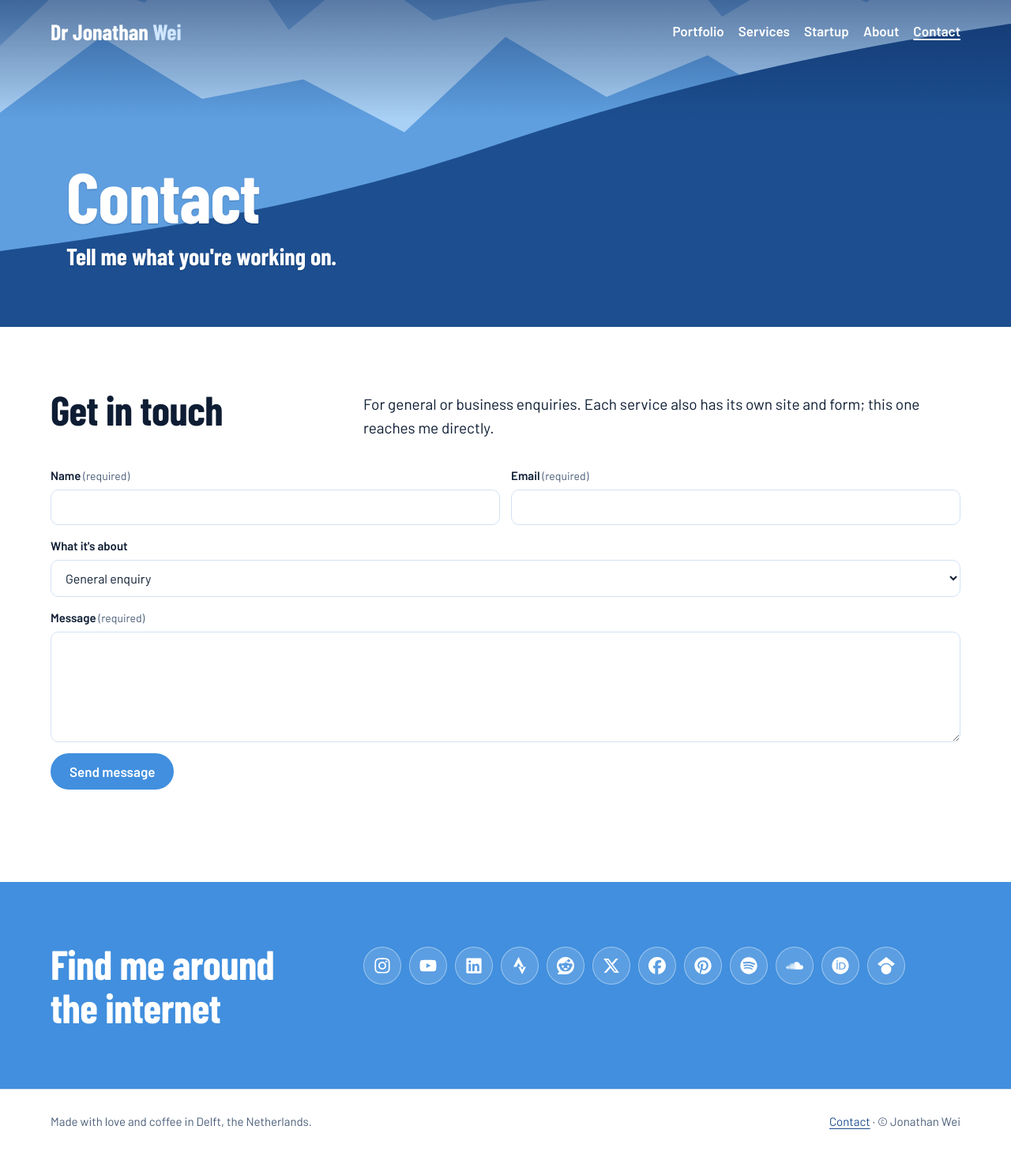
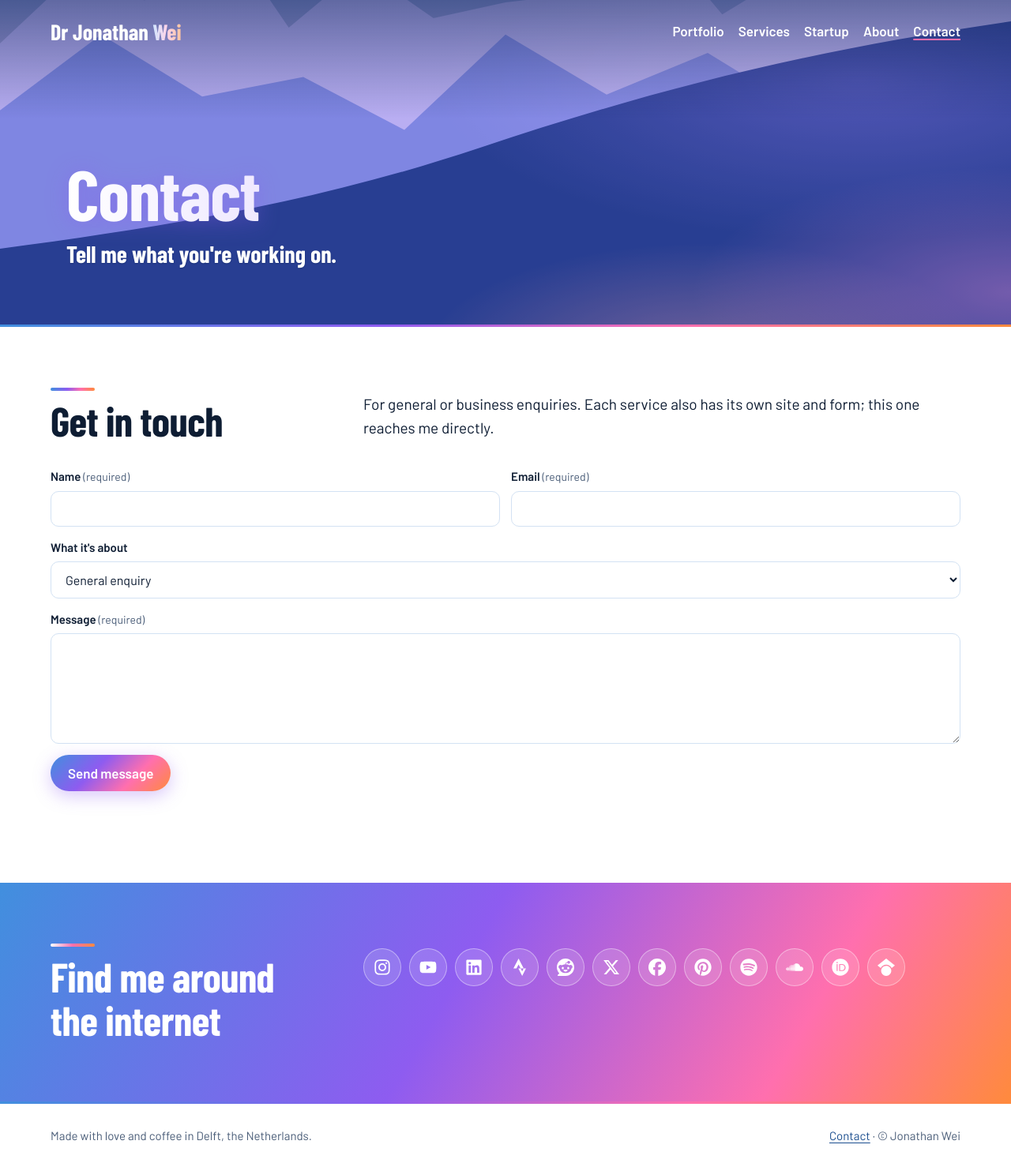
Before and after one commit to samuraijon/samuraijon.com, a Jekyll site: the page built from contact.html, in a window 1280 px wide. Shown: the whole page at 79% size. Built offline with Jekyll 4.4.1, drawn with Linux system fonts in a browser that asks for light colours; some web fonts are replaced.

Commit message:
Apply the shared glow brand gradient across the site
Co-Authored-By: Claude Opus 5.5 <noreply@anthropic.com>
Claude-Session: https://claude.ai/code/session_016f1RovkkLW8eVcwVSupNJd

```diff
--- a/_layouts/default.html
+++ b/_layouts/default.html
@@ -8,6 +8,7 @@
 <link rel="preconnect" href="https://fonts.googleapis.com">
 <link rel="preconnect" href="https://fonts.gstatic.com" crossorigin>
 <link href="https://fonts.googleapis.com/css2?family=Barlow+Condensed:wght@500;700;800&family=Barlow:ital,wght@0,400;0,500;0,600;1,400&display=swap" rel="stylesheet">
+<link rel="stylesheet" href="{{ "/shared/brand/glow.css" | relative_url }}">
 <link rel="stylesheet" href="style.css">
 </head>
 <body data-page="{{ page.page_key }}">
--- /dev/null
+++ b/shared/brand/glow.css
@@ -0,0 +1,53 @@
+/* ==========================================================================
+   Glow: the shared signature gradient for all samuraijon brands
+   Shared resources · brand/glow.css · version 2026-11-19
+   Blue → purple → pink → orange. Works in dark and light themes.
+   Use it as-is; do not copy the values into a site by hand.
+   ========================================================================== */
+
+:root{
+  --glow-blue:#418FDE;    /* PMS 279 C */
+  --glow-purple:#8e5cf0;  /* ≈ PMS 2665 C */
+  --glow-pink:#ff6fae;    /* ≈ PMS 211 C */
+  --glow-orange:#FF8A3D;  /* ≈ PMS 1575 C */
+  --glow:linear-gradient(90deg,var(--glow-blue),var(--glow-purple) 38%,var(--glow-pink) 68%,var(--glow-orange));
+  --glow-d:linear-gradient(135deg,var(--glow-blue),var(--glow-purple) 38%,var(--glow-pink) 68%,var(--glow-orange));
+  --glow-warm:linear-gradient(135deg,var(--glow-pink),var(--glow-orange));
+  --glow-cool:linear-gradient(135deg,var(--glow-blue),var(--glow-purple));
+  --glow-frame:var(--glow-purple);
+  --glow-text:linear-gradient(90deg,#7db5f0,#8e5cf0 40%,#ff6fae 70%,#FF8A3D);
+  --glow-haze:.30;
+}
+:root[data-theme=light]{
+  --glow-text:linear-gradient(90deg,#2463ad,#7c4ddb 40%,#e0457f 70%,#e8692a);
+  --glow-haze:.16;
+}
+@media (prefers-color-scheme:light){
+  :root:not([data-theme]){
+    --glow-text:linear-gradient(90deg,#2463ad,#7c4ddb 40%,#e0457f 70%,#e8692a);
+    --glow-haze:.16;
+  }
+}
+.glow-text{background:var(--glow-text);-webkit-background-clip:text;background-clip:text;color:transparent;font-style:normal}
+.glow-line{height:2px;border:0;background:var(--glow);margin:0}
+.glow-top{position:relative}
+.glow-top::after{content:"";position:absolute;left:0;right:0;bottom:-1px;height:2px;background:var(--glow);pointer-events:none}
+.glow-border-top{border-top:3px solid transparent;border-image:var(--glow) 1}
+.glow-hero{background:
+  radial-gradient(50% 70% at 75% 35%,rgb(65 143 222/var(--glow-haze)),transparent 70%),
+  radial-gradient(35% 50% at 92% 75%,rgb(142 92 240/calc(var(--glow-haze)*.7)),transparent 70%),
+  radial-gradient(35% 45% at 60% 100%,rgb(255 111 174/calc(var(--glow-haze)*.5)),transparent 70%),
+  radial-gradient(30% 40% at 100% 100%,rgb(255 138 61/calc(var(--glow-haze)*.5)),transparent 70%)}
+.glow-cta{background:
+  radial-gradient(45% 100% at 20% 100%,rgb(65 143 222/var(--glow-haze)),transparent 70%),
+  radial-gradient(45% 100% at 45% 100%,rgb(142 92 240/calc(var(--glow-haze)*.8)),transparent 70%),
+  radial-gradient(45% 100% at 70% 100%,rgb(255 111 174/calc(var(--glow-haze)*.7)),transparent 70%),
+  radial-gradient(45% 100% at 95% 100%,rgb(255 138 61/calc(var(--glow-haze)*.8)),transparent 70%)}
+.glow-btn{background:var(--glow-warm);color:#0a0d14;border:0}
+.glow-badge{background:var(--glow-d);color:#fff}
+.glow-bar{background:var(--glow);border-radius:2px}
+.glow-card{border:1.5px solid color-mix(in srgb,currentColor 14%,transparent);transition:border-color .15s,transform .15s}
+.glow-card:hover{border-color:var(--glow-frame)}
+.glow-label{display:inline-flex;align-items:center;gap:8px}
+.glow-label::before{content:"";width:18px;height:3px;border-radius:2px;background:var(--glow)}
+@media (prefers-reduced-motion:reduce){.glow-card{transition:none}}
--- a/site.js
+++ b/site.js
@@ -13,9 +13,9 @@ let uid=0;
 const rnd=seed=>{let s=seed;return()=>(s=s*16807%2147483647)/2147483647};
 const ridge=(r,base,amp,n)=>{let d=`M0 900 L0 ${base}`;for(let i=0;i<=n;i++){const x=i*1600/n,y=base-amp*(.35+.65*r())*(i%2?1:.55);d+=` L${x.toFixed(0)} ${y.toFixed(0)}`}return d+' L1600 900 Z'};
 const pal={
- day:{a:"#2f7fd1",b:"#cfe6fb",far:"#a9d0f5",mid:"#5f9fe0",near:"#1d4f90",sun:"#ffffff"},
- dawn:{a:"#3d6fc0",b:"#f6d9c8",far:"#b9c9ec",mid:"#6f8fd2",near:"#26447f",sun:"#fff3e6"},
- night:{a:"#0c1a33",b:"#28508f",far:"#3b6aa8",mid:"#244d86",near:"#0f2547",sun:"#e9f2ff"}};
+ day:{a:"#3a7fd8",b:"#f6a9cc",far:"#b9aef2",mid:"#7f86e2",near:"#283e92",sun:"#ffe2c4"},
+ dawn:{a:"#5a5ad8",b:"#ffb489",far:"#c9a8ef",mid:"#8b70d8",near:"#302c80",sun:"#fff1e0"},
+ night:{a:"#0e1538",b:"#5b2f7c",far:"#4b3f92",mid:"#33307c",near:"#141a46",sun:"#ffe9f3"}};
 const scene=(v="day",seed=7,road=true)=>{
  const p=pal[v],id='g'+(uid++),r=rnd(seed);
  let s=`<svg viewBox="0 0 1600 900" preserveAspectRatio="xMidYMax slice" aria-hidden="true"><defs><linearGradient id="${id}" x1="0" y1="0" x2="0" y2="1"><stop offset="0" stop-color="${p.a}"/><stop offset="1" stop-color="${p.b}"/></linearGradient></defs>`;
@@ -38,7 +38,7 @@ const blueprint=(motif)=>{
   Creative:'<path d="M640 230h110l50 50 50-50h110l70 110-70 40v260H640V380l-70-40z" fill="#fff" opacity=".95"/><path d="M670 450h260" stroke="#418fde" stroke-width="26"/>',
   Effects:'<circle cx="800" cy="450" r="46" fill="#fff"/><g stroke="#fff" stroke-width="14" stroke-linecap="round"><path d="M800 350v-50M800 550v50M700 450h-50M900 450h50M729 379l-36-36M871 521l36 36M871 379l36-36M729 521l-36 36"/></g>',
   Cycling:'<g fill="none" stroke="#fff" stroke-width="12" stroke-linejoin="round"><circle cx="640" cy="520" r="120"/><circle cx="980" cy="520" r="120"/><path d="M640 520l130-160h170l40 160M770 360l60 160H640M940 360l-30-60"/></g>'};
- let s=`<svg viewBox="0 0 1600 900" preserveAspectRatio="xMidYMid slice" aria-hidden="true"><rect width="1600" height="900" fill="#2f7fd1"/>`;
+ let s=`<svg viewBox="0 0 1600 900" preserveAspectRatio="xMidYMid slice" aria-hidden="true"><defs><linearGradient id="bp${uid}" x1="0" y1="0" x2="1" y2="1"><stop offset="0" stop-color="#418FDE"/><stop offset=".45" stop-color="#8e5cf0"/><stop offset=".8" stop-color="#ff6fae"/><stop offset="1" stop-color="#FF8A3D"/></linearGradient></defs><rect width="1600" height="900" fill="url(#bp${uid++})"/>`;
  for(let x=0;x<=1600;x+=80)s+=`<line x1="${x}" y1="0" x2="${x}" y2="900" stroke="#fff" stroke-opacity=".12" stroke-width="2"/>`;
  for(let y=0;y<=900;y+=80)s+=`<line x1="0" y1="${y}" x2="1600" y2="${y}" stroke="#fff" stroke-opacity=".12" stroke-width="2"/>`;
  return s+(m[motif]||'')+'</svg>';
@@ -96,10 +96,10 @@ if(svg){
   const X=x=>L+x*(W-L-R),Y=y=>H-bot-y*(H-bot-top-28);
   const past=stops.filter(s=>!s.f),fut=stops.slice(-2);
   const line=a=>a.map((s,i)=>(i?'L':'M')+X(s.x).toFixed(1)+' '+Y(s.y).toFixed(1)).join(' ');
-  let h=`<path d="${line(past)} L${X(past[past.length-1].x)} ${H-bot} L${X(0)} ${H-bot} Z" fill="var(--soft)"/>`;
+  let h=`<defs><linearGradient id="gl" x1="0" x2="1" y1="0" y2="0"><stop offset="0" stop-color="#418FDE"/><stop offset=".38" stop-color="#8e5cf0"/><stop offset=".68" stop-color="#ff6fae"/><stop offset="1" stop-color="#FF8A3D"/></linearGradient><linearGradient id="gf" x1="0" x2="1" y1="0" y2="0"><stop offset="0" stop-color="#418FDE" stop-opacity=".14"/><stop offset=".5" stop-color="#8e5cf0" stop-opacity=".14"/><stop offset="1" stop-color="#ff6fae" stop-opacity=".16"/></linearGradient></defs><path d="${line(past)} L${X(past[past.length-1].x)} ${H-bot} L${X(0)} ${H-bot} Z" fill="url(#gf)"/>`;
   h+=`<line x1="${X(0)}" x2="${X(1)}" y1="${H-bot}" y2="${H-bot}" stroke="var(--line)" stroke-width="2"/>`;
-  h+=`<path class="draw" d="${line(past)}" fill="none" stroke="var(--blue)" stroke-width="${W<520?4:6}" stroke-linejoin="round" stroke-linecap="round" style="--len:${Math.ceil(W*2.2)}"/>`;
-  h+=`<path d="${line(fut)}" fill="none" stroke="var(--blue)" stroke-width="${W<520?4:6}" stroke-dasharray="2 12" stroke-linecap="round"/>`;
+  h+=`<path class="draw" d="${line(past)}" fill="none" stroke="url(#gl)" stroke-width="${W<520?4:6}" stroke-linejoin="round" stroke-linecap="round" style="--len:${Math.ceil(W*2.2)}"/>`;
+  h+=`<path d="${line(fut)}" fill="none" stroke="#FF8A3D" stroke-width="${W<520?4:6}" stroke-dasharray="2 12" stroke-linecap="round"/>`;
   stops.filter(s=>s.l&&(W>=720||s.m)).forEach((s,i)=>{
    const px=X(s.x),py=Y(s.y),row=W<720?1:i%2,ly=top-(row?0:44)-6,a=s.x>.95?'end':s.x<.03?'start':'middle';
    h+=`<line x1="${px}" x2="${px}" y1="${ly+10}" y2="${py-9}" stroke="var(--line)" stroke-width="1.5" stroke-dasharray="3 4"/>`;
--- a/style.css
+++ b/style.css
@@ -237,3 +237,69 @@ a.p:hover,a.p:focus-visible{box-shadow:0 0 0 3px var(--blue);border-color:var(--
 .hlink:hover{text-decoration:underline;text-decoration-thickness:3px;text-underline-offset:6px;text-decoration-color:var(--blue)}
 a.photo{display:block}
 a.photo:hover{box-shadow:0 0 0 3px var(--blue)}
+
+/* ===== The glow: brand gradient applied to this site (uses shared/brand/glow.css) ===== */
+/* hero: gradient light over the scene, gradient name */
+.hero::after{content:"";position:absolute;inset:0;z-index:1;pointer-events:none;background:
+  radial-gradient(60% 70% at 85% 25%,rgb(142 92 240/.35),transparent 70%),
+  radial-gradient(45% 55% at 100% 90%,rgb(255 111 174/.35),transparent 70%),
+  radial-gradient(40% 50% at 70% 110%,rgb(255 138 61/.35),transparent 70%);mix-blend-mode:screen}
+.hero h1{background:linear-gradient(90deg,#ffffff 0%,#e6dcff 35%,#ffc2df 65%,#ffbf8f 100%);-webkit-background-clip:text;background-clip:text;color:transparent;text-shadow:none;filter:drop-shadow(0 2px 14px rgb(142 92 240/.45))}
+.top{border-bottom:0}
+.hero{border-bottom:3px solid transparent;border-image:var(--glow) 1}
+.top.solid{border-bottom:3px solid transparent;border-image:var(--glow) 1}
+/* section headings get a gradient tick */
+.sec-head h2,.hello h2{position:relative;padding-top:14px}
+.sec-head h2::before,.hello h2::before{content:"";position:absolute;top:0;left:0;width:56px;height:4px;border-radius:2px;background:var(--glow)}
+.blue .sec-head h2::before,.deep .sec-head h2::before{background:linear-gradient(90deg,#fff,var(--glow-pink),var(--glow-orange))}
+/* soft gradient haze in the pale sections */
+.soft{background-color:var(--soft);background-image:
+  radial-gradient(40% 60% at 100% 0%,rgb(142 92 240/var(--glow-haze)),transparent 70%),
+  radial-gradient(35% 55% at 0% 100%,rgb(255 111 174/calc(var(--glow-haze)*.7)),transparent 70%)}
+/* get in touch band and startup band become full glow */
+.blue{background:linear-gradient(120deg,var(--glow-blue),var(--glow-purple) 45%,var(--glow-pink) 78%,var(--glow-orange))}
+.deep{background:#10183a;background-image:
+  radial-gradient(55% 80% at 90% 10%,rgb(142 92 240/.55),transparent 70%),
+  radial-gradient(45% 70% at 10% 100%,rgb(65 143 222/.45),transparent 70%),
+  radial-gradient(35% 60% at 100% 100%,rgb(255 111 174/.4),transparent 70%)}
+/* buttons */
+.btn.main{background:var(--glow-d);border:0;color:#fff;box-shadow:0 6px 22px rgb(142 92 240/.35)}
+.btn.main:hover{background:var(--glow-warm);box-shadow:0 8px 28px rgb(255 111 174/.45)}
+.btn.alt{border-color:var(--glow-purple)}
+.btn.ghost{border-color:rgba(255,255,255,.85)}
+/* tiles: gradient wash on captions, glowing gradient frame on hover */
+.tile .cap{background:linear-gradient(transparent,rgb(40 20 90/.55) 60%,rgb(70 20 80/.7))}
+.tile:hover .cap{background:linear-gradient(transparent,rgb(60 25 120/.65) 55%,rgb(120 30 90/.8))}
+.tile{isolation:isolate}
+.tile:hover,.tile:focus-visible,a.photo:hover{box-shadow:0 0 0 3px var(--glow-purple),0 10px 34px -6px rgb(255 111 174/.55),0 6px 26px -8px rgb(65 143 222/.6)}
+a.p:hover,a.p:focus-visible{border-color:var(--glow-purple);box-shadow:0 0 0 2px var(--glow-purple),0 10px 30px -8px rgb(255 111 174/.5)}
+.tile:hover h3,a.p:hover h3,.hlink:hover{text-decoration-color:var(--glow-pink)}
+/* blueprint art and pictures pick up the gradient */
+.tile.bp .scene,.p .art{filter:none}
+
+/* menu */
+.top .sub{border:1px solid transparent;background:linear-gradient(var(--card),var(--card)) padding-box,var(--glow) border-box}
+.top ul a[aria-current=page]{text-decoration-color:var(--glow-pink)}
+/* filters, tags, chips */
+.filters button[aria-pressed=true]{background:var(--glow-d);border-color:transparent;color:#fff}
+.tag.live{background:var(--glow-warm);color:#2a0b18}
+.chips span:hover{border-color:var(--glow-purple)}
+/* timeline and language bars */
+.timeline{border-left:0;position:relative}
+.timeline::before{content:"";position:absolute;left:0;top:0;bottom:0;width:3px;border-radius:2px;background:linear-gradient(var(--glow-blue),var(--glow-purple),var(--glow-pink),var(--glow-orange))}
+.timeline li::before{border-color:var(--glow-purple)}
+.bar i{background:var(--glow)}
+/* quote band */
+.pxband::after{content:"";position:absolute;inset:0;background:linear-gradient(120deg,rgb(65 143 222/.25),rgb(142 92 240/.3),rgb(255 111 174/.3),rgb(255 138 61/.35));mix-blend-mode:soft-light;pointer-events:none}
+.pxband blockquote{z-index:1}
+/* social icons glow on hover */
+.icons a:hover{background:var(--glow-d);border-color:transparent;color:#fff;box-shadow:0 6px 20px rgb(142 92 240/.45)}
+/* form focus */
+input:focus,textarea:focus,select:focus{outline:none;border-color:var(--glow-purple);box-shadow:0 0 0 3px rgb(142 92 240/.25)}
+/* footer line */
+footer{border-top:3px solid transparent;border-image:var(--glow) 1}
+/* logo */
+.logo span{background:var(--glow-text);-webkit-background-clip:text;background-clip:text;color:transparent}
+.top:not(.solid) .logo span{background:linear-gradient(90deg,#cfe6ff,#ffd3e8,#ffc49c);-webkit-background-clip:text;background-clip:text}
+@media (prefers-reduced-motion:no-preference){.btn.main,.icons a{transition:box-shadow .2s,background .2s}}
+.tile,.hero,.photo,.p .art{background:linear-gradient(135deg,#418FDE,#8e5cf0 45%,#ff6fae 80%,#FF8A3D)}
```
